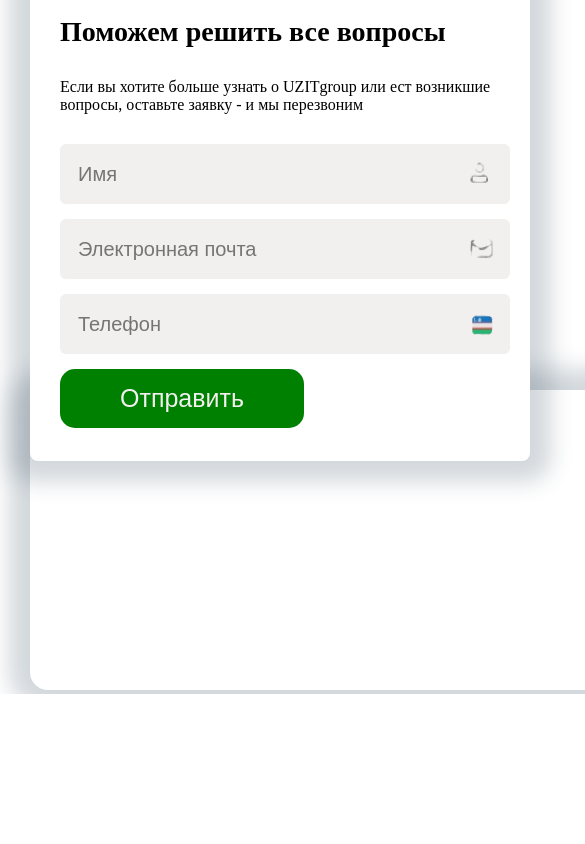
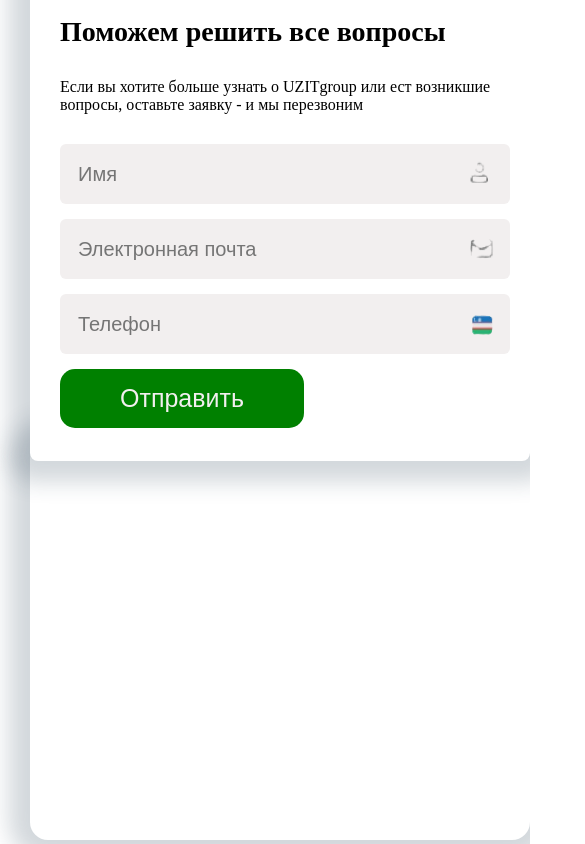
Before and after one commit to ProgrammerUz067/markaz, a React (Vite) app: page / in a window 390 px wide. Shown: the part 5319-6163 px from the top of the page, 585 px wide, since content can reach past the window. Before the commit the page ends 6013 px from the top, so only its background shows below. Built offline with nearby package versions, Linux system fonts and the light colour scheme.

Commit message:
media map

```diff
--- a/src/components/Map/Map.css
+++ b/src/components/Map/Map.css
@@ -10,3 +10,13 @@
   -moz-box-shadow: 0px 0px 22px 21px rgba(34, 60, 80, 0.2);
   box-shadow: 0px 0px 22px 21px rgba(34, 60, 80, 0.2);
 }
+
+@media screen and (max-width: 600px){
+  .map{
+    padding-top: 50px;
+  }
+  .map-map{
+    width: 500px;
+    height: 400px;
+  }
+}
```
